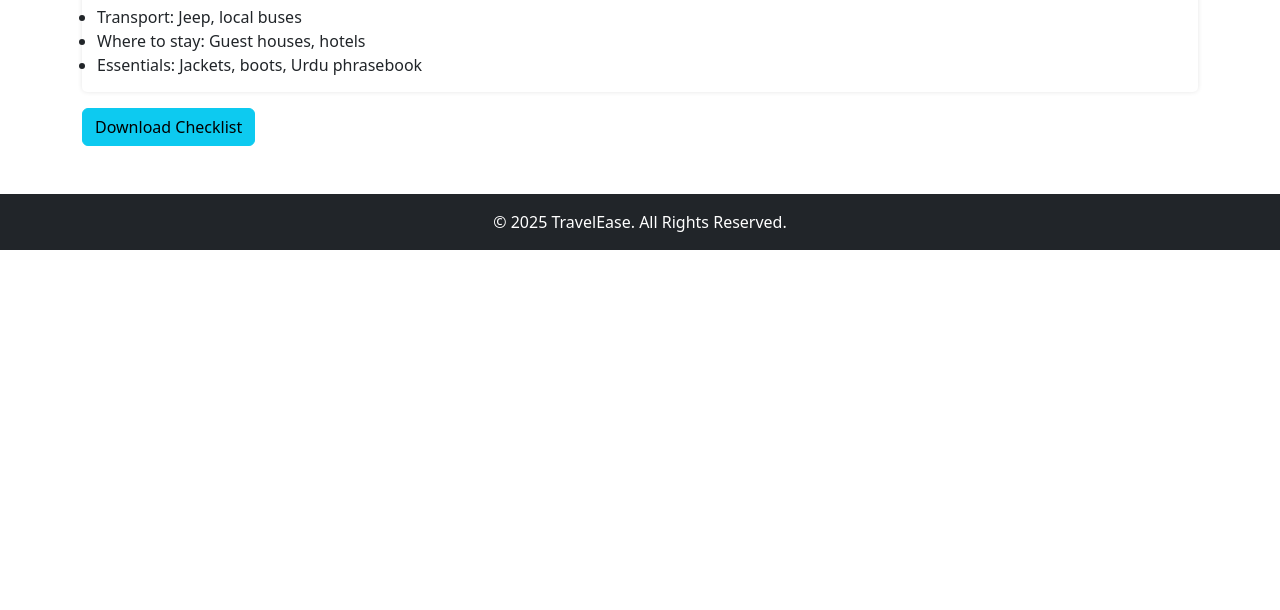
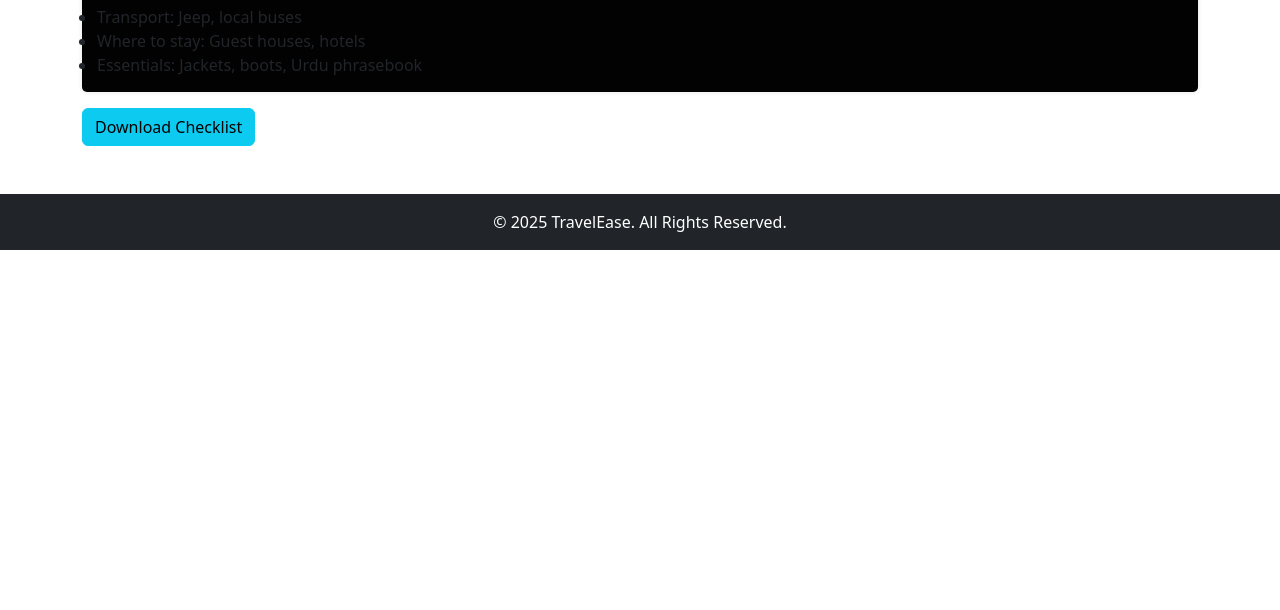
Before and after one commit to Fakhar-Ikram/TravelEase-Website, a website: page src/guide.html in a window 1280 px wide. Shown: the part 190-800 px from the top of the page. Drawn offline with nearby package versions, Linux system fonts and the light colour scheme.

Commit message:
Add updated all page html&css

```diff
--- a/styles/guide.css
+++ b/styles/guide.css
@@ -1,5 +1,5 @@
 ul {
-    background-color: #fff;
+    background-color: #030202;
     padding: 15px;
     border-radius: 5px;
     box-shadow: 0 0 5px rgb(0 0 0 / 10%);
```
